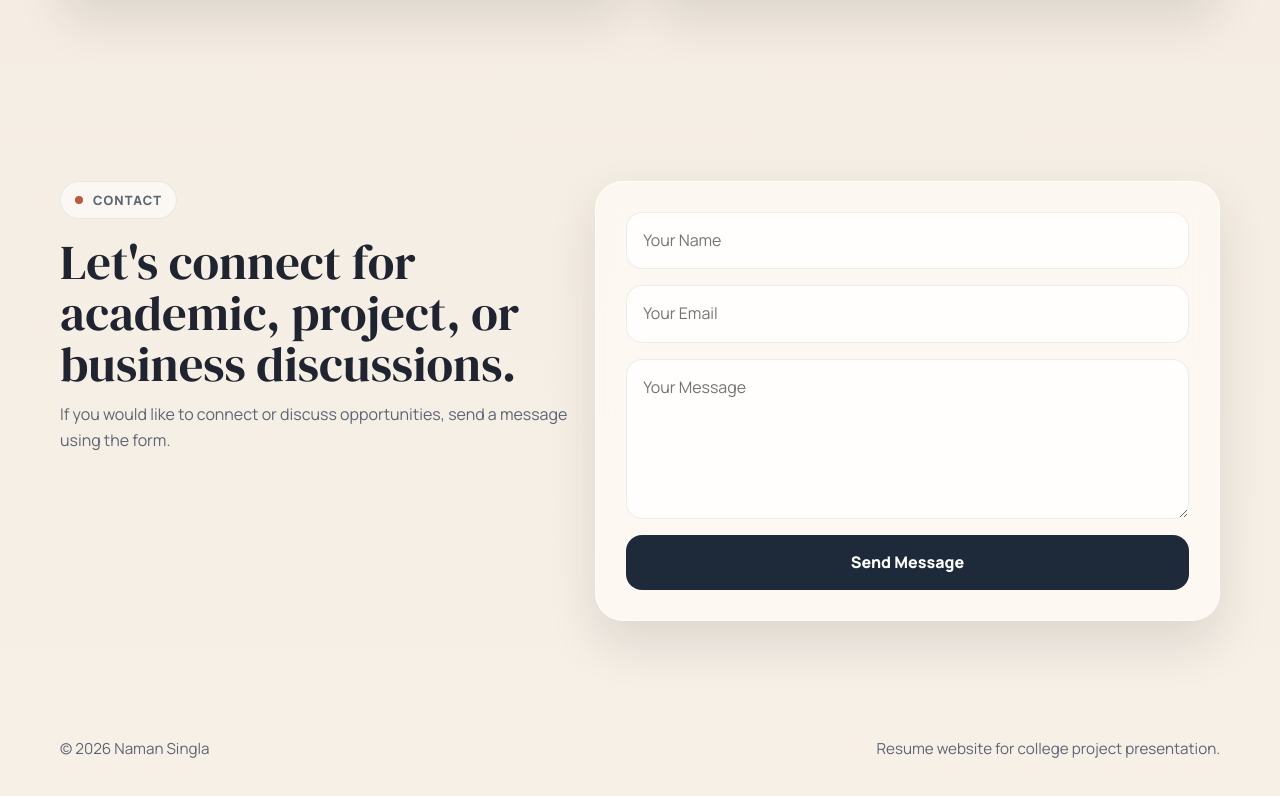
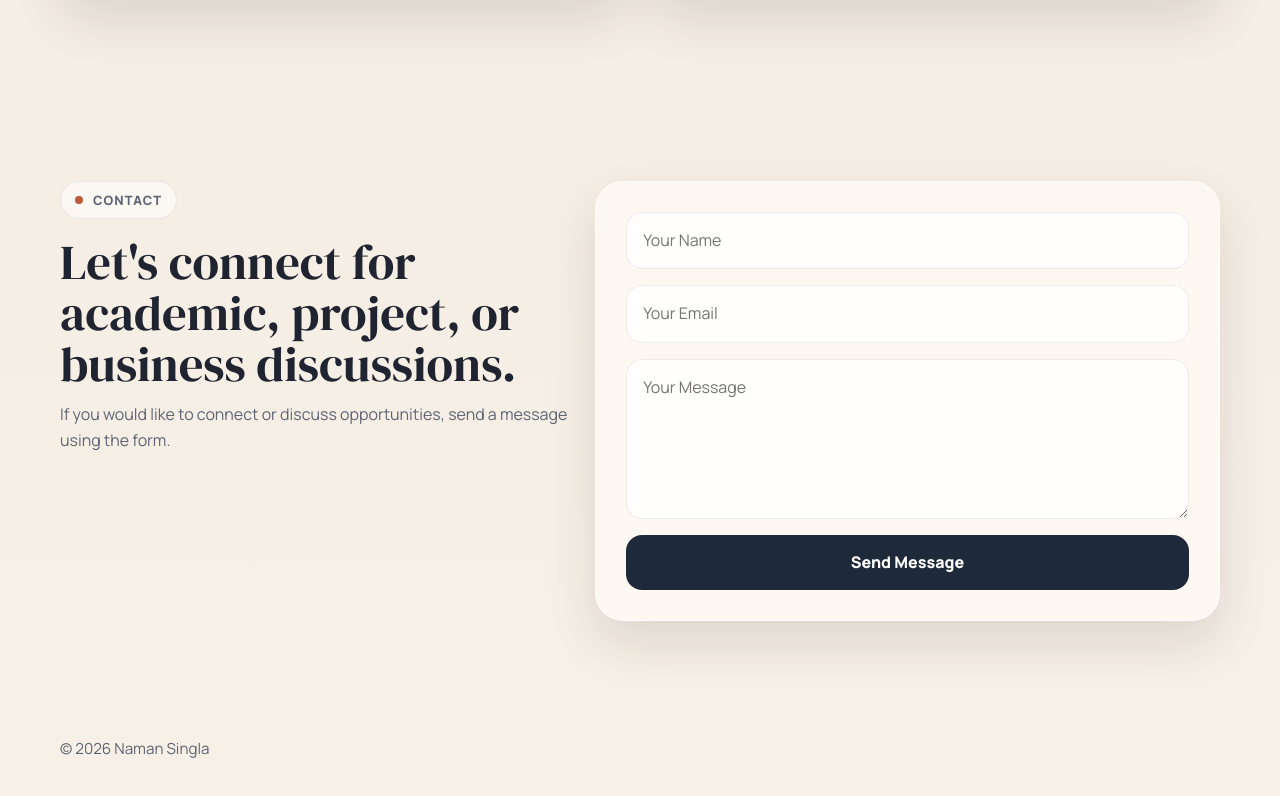
Before and after one commit to namanam-in/my-resume, a plain HTML site: page index.html in a window 1280 px wide. Shown: the part 4856-5652 px from the top of the page. Drawn offline with Linux system fonts and the light colour scheme.

Commit message:
Update index.html

```diff
--- a/index.html
+++ b/index.html
@@ -221,7 +221,6 @@
 <footer class="site-footer">
   <div class="container footer-shell">
     <p>&copy; 2026 Naman Singla</p>
-    <p>Resume website for college project presentation.</p>
   </div>
 </footer>
 
```
